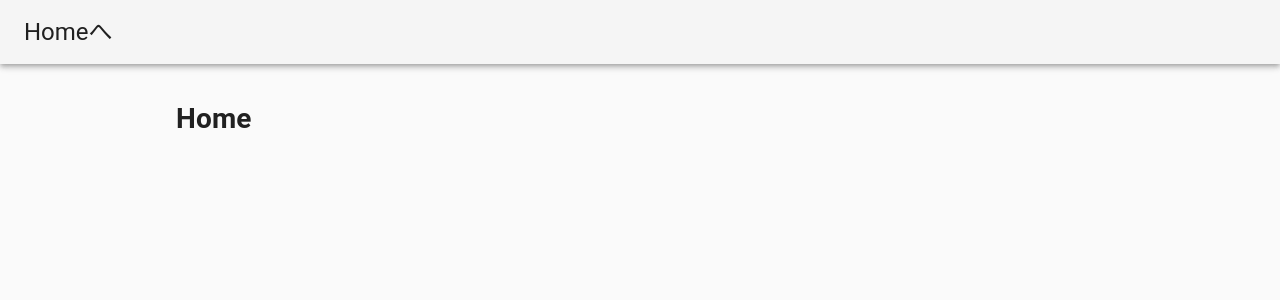
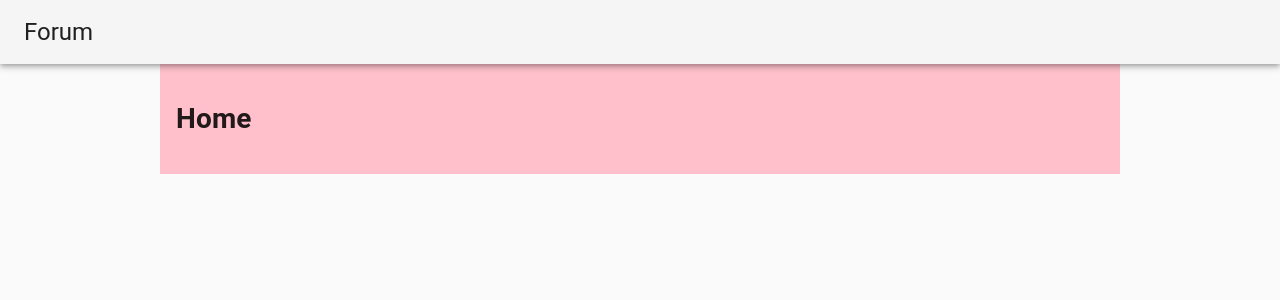
Before and after one commit to tai-fujio/firebase_app, a React (Create React App) app: page / in a window 1280 px wide. Shown: the top 300 px of the page. Built offline with nearby package versions, Linux system fonts and the light colour scheme.

Commit message:
Mainレイアウト作成

```diff
--- a/src/NotFound.jsx
+++ /dev/null
@@ -1,7 +0,0 @@
-import React from 'react';
-
-const NotFound = () => {
-  return <h1>404Error</h1>
-}
-
-export default NotFound;
--- a/src/PageHome.jsx
+++ /dev/null
@@ -1,7 +0,0 @@
-import React from 'react';
-
-const PageHome = () => {
-  return <h1>Home</h1>
-}
-
-export default PageHome;
--- a/src/PageThread.jsx
+++ /dev/null
@@ -1,7 +0,0 @@
-import React from 'react';
-
-const PageThread = () => {
-  return <h1>Thread</h1>
-}
-
-export default PageThread;
--- /dev/null
+++ b/src/components/App.js
@@ -0,0 +1,38 @@
+import { createMuiTheme, CssBaseline } from '@material-ui/core'
+import { ThemeProvider } from '@material-ui/styles'
+import React from 'react'
+import { BrowserRouter, Route, Switch } from 'react-router-dom'
+import Header from './Header'
+import PageHome from './PageHome'
+import NotFound from './NotFound'
+import PageThread from './PageThread'
+
+const App = () => {
+  const theme = createMuiTheme({
+    typography: {
+      useNextVariants: true,
+    }
+  });
+
+  return (
+    <ThemeProvider theme={theme}>
+      <CssBaseline />
+      <BrowserRouter>
+        <Header />
+        <Switch>
+          <Route exact path={'/'}>
+            <PageHome />
+          </Route>
+          <Route exact path={'/threads/:threadId'}>
+            <PageThread />
+          </Route>
+          <Route path={'*'}>
+            <NotFound />
+          </Route>
+        </Switch>
+      </BrowserRouter>
+    </ThemeProvider>
+  )
+}
+
+export default App
--- a/src/components/Appcontent.jsx
+++ /dev/null
@@ -1,20 +0,0 @@
-import { makeStyles } from '@material-ui/styles'
-import React from 'react'
-
-const Styles = makeStyles({
-  root: {
-    display: 'grid',
-    gridRowGap: 16,
-    margin: 'auto',
-    maxWidth: 960,
-    padding: 16,
-  }
-})
-
-const Content = ({ children }) => {
-  const classes = Styles()
-
-  return <main className={classes.root}>{children}</main>
-}
-
-export default Content
--- /dev/null
+++ b/src/components/Header.js
@@ -0,0 +1,17 @@
+import { AppBar, Toolbar, Typography } from '@material-ui/core'
+import React from 'react'
+import { Link } from 'react-router-dom'
+
+const Header = () => {
+  return (
+    <AppBar color={'default'} position={'sticky'}>
+      <Toolbar>
+        <Typography color={'inherit'} component={Link} to={'/'} variant={'h5'}>
+          {'Forum'}
+        </Typography>
+      </Toolbar>
+    </AppBar>
+  )
+}
+
+export default Header
--- /dev/null
+++ b/src/components/Main.js
@@ -0,0 +1,26 @@
+import { makeStyles } from '@material-ui/styles'
+import React from 'react'
+
+const Main = ({ children }) => {
+  const classes = useStyles()
+
+  return <main className={classes.root}>{children}</main>
+}
+
+const useStyles = makeStyles(({ breakpoints, spacing }) => {
+  return {
+    root: {
+      display: 'grid',
+      gridRowGap: spacing(2),
+      margin: 'auto',
+      maxWidth: breakpoints.values.md,
+      [breakpoints.down('lg')]: { backgroundColor: 'pink' },
+      [breakpoints.down('md')]: { backgroundColor: 'grey' },
+      [breakpoints.down('sm')]: { backgroundColor: 'yellow' },
+      [breakpoints.down('xs')]: { backgroundColor: 'blue' },
+      padding: spacing(2),
+    },
+  }
+})
+
+export default Main
--- /dev/null
+++ b/src/components/NotFound.jsx
@@ -0,0 +1,12 @@
+import React from 'react'
+import Main from './Main'
+
+const NotFound = () => {
+  return (
+  <Main>
+    <h1>{'404Error'}</h1>
+  </Main>
+  )
+}
+
+export default NotFound;
--- /dev/null
+++ b/src/components/PageHome.jsx
@@ -0,0 +1,12 @@
+import React from 'react'
+import Main from './Main'
+
+const PageHome = () => {
+  return (
+    <Main>
+      <h1>{'Home'}</h1>
+    </Main>
+  )
+}
+
+export default PageHome;
--- /dev/null
+++ b/src/components/PageThread.jsx
@@ -0,0 +1,12 @@
+import React from 'react'
+import Main from './Main'
+
+const PageThread = () => {
+  return (
+    <Main>
+      <h1>{'Thread'}</h1>
+    </Main>
+  )
+}
+
+export default PageThread;
--- a/src/index.js
+++ b/src/index.js
@@ -1,7 +1,7 @@
 import React from 'react';
 import ReactDOM from 'react-dom';
 import './index.css';
-import App from './App';
+import App from './components/App';
 import * as serviceWorker from './serviceWorker';
 
 ReactDOM.render(<App />, document.getElementById('root'));
```
Also changed, not shown: src/sample.jsx (renamed from src/App.jsx).
